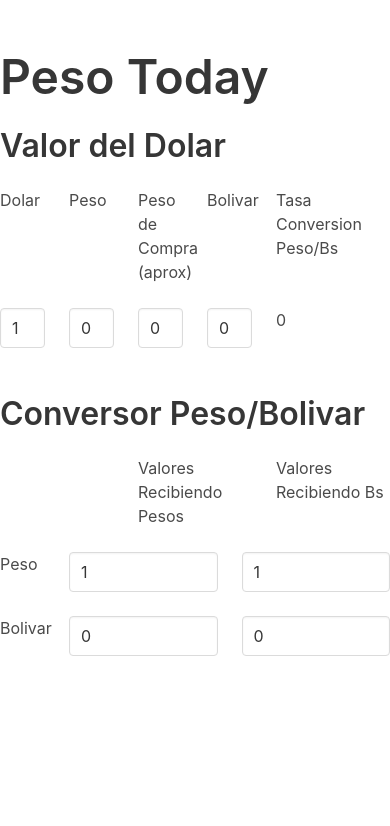
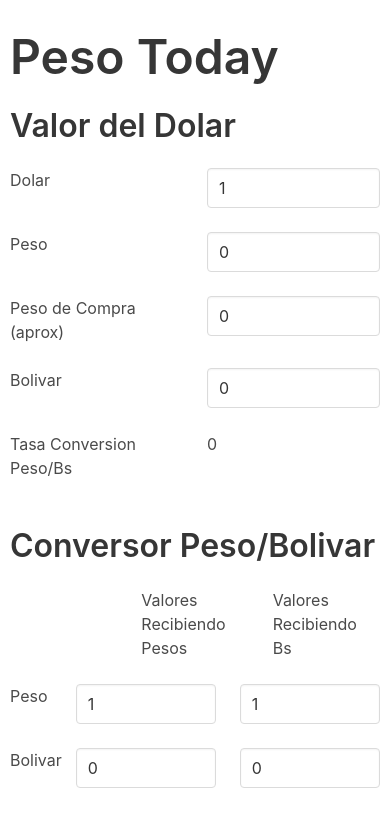
Before and after one commit to yisusangel/yisusangel.github.io, a plain HTML site: page pesoToday/index.html in a window 390 px wide. Drawn offline with nearby package versions, Linux system fonts and the light colour scheme; no server answers.

Commit message:
mas responsive

```diff
--- a/pesoToday/app.css
+++ b/pesoToday/app.css
@@ -1,6 +1,7 @@
 #cont {
-  margin: 50px auto;
-  max-width: 1000px;
+  margin: 20px auto;
+  padding:10px;
+  max-width: 800px;
 }
 
 [v-cloak] { display: none; }
--- a/pesoToday/app.js
+++ b/pesoToday/app.js
@@ -32,8 +32,8 @@ var app = new Vue({
     var that = this;
     function valoresBase(){
       that.tasasConversion.normal = parseFloat(Math.round(that.tasas.bolivar/that.tasas.peso * 100) / 100).toFixed(2);
-      that.tasasConversion.recPeso = parseFloat(Math.round(((that.tasas.bolivar/that.tasas.peso)/1.3) * 100) / 100).toFixed(2);
-      that.tasasConversion.recBolivar = parseFloat(Math.round((that.tasas.bolivar/that.tasas.peso)*1.1 * 100) / 100).toFixed(2);
+      that.tasasConversion.recPeso = parseFloat(Math.round(((that.tasas.bolivar/that.tasas.peso)/1.25) * 100) / 100).toFixed(2);
+      that.tasasConversion.recBolivar = parseFloat(Math.round((that.tasas.bolivar/that.tasas.peso)*1.13 * 100) / 100).toFixed(2);
 
       that.bolivarConv.recPeso = that.tasasConversion.recPeso;
       that.bolivarConv.recBolivar = that.tasasConversion.recBolivar;
@@ -49,7 +49,7 @@ var app = new Vue({
     axios.get("http://www.apilayer.net/api/live?access_key=0a722f2dcdd9b68c52dd508df4db2e73&format=1")
     .then(function (response) {
       that.tasas.peso = parseFloat(Math.round(response.data.quotes["USDCLP"] * 100) / 100).toFixed(2);
-      that.tasas.pesoCompra = parseFloat(Math.round((that.tasas.peso*1.01)* 100) / 100).toFixed(2);
+      that.tasas.pesoCompra = parseFloat(Math.round((that.tasas.peso*1.02)* 100) / 100).toFixed(2);
       that.valoresDolar.peso = that.tasas.peso;
       that.valoresDolar.pesoCompra = that.tasas.pesoCompra;
       valoresBase();
--- a/pesoToday/index.html
+++ b/pesoToday/index.html
@@ -17,40 +17,45 @@
         <h3 class="title is-3">Valor del Dolar</h3>
 
         <div class="columns is-mobile">
-            <div class="column is-2">
+          <div class="column is-6">
             <span>Dolar</span>
           </div>
-            <div class="column is-2">
-              <span>Peso</span>
-            </div>
-            <div class="column is-2">
-              <span>Peso de Compra (aprox)</span>
-            </div>
-            <div class="column is-2">
-              <span>Bolivar</span>
-            </div>
-            <div class="column is-2">
-              <span>Tasa Conversion Peso/Bs</span>
+          <div class="column is-6">
+            <input class="input" type="text" v-model="valoresDolar.dolar" :value="valoresDolar.dolar" @keyup="cambiarDolarDolar"/>
           </div>
         </div>
         <div class="columns is-mobile">
-            <div class="column is-2">
-              <input class="input" type="text" v-model="valoresDolar.dolar" :value="valoresDolar.dolar" @keyup="cambiarDolarDolar"/>
+          <div class="column is-6">
+            <span>Peso</span>
           </div>
-            <div class="column is-2">
+          <div class="column is-6">
             <input class="input" type="text" v-model="valoresDolar.peso" :value="valoresDolar.peso" @keyup="cambiarDolarPeso"/>
           </div>
-            <div class="column is-2">
+        </div>
+        <div class="columns is-mobile">
+          <div class="column is-6">
+            <span>Peso de Compra (aprox)</span>
+          </div>
+          <div class="column is-6">
             <input class="input" type="text" v-model="valoresDolar.pesoCompra" :value="valoresDolar.pesoCompra" @keyup="cambiarDolarPesoCompra"/>
           </div>
-            <div class="column is-2">
+        </div>
+        <div class="columns is-mobile">
+          <div class="column is-6">
+            <span>Bolivar</span>
+          </div>
+          <div class="column is-6">
             <input class="input" type="text" v-model="valoresDolar.bolivar" :value="valoresDolar.bolivar" @keyup="cambiarDolarBolivar"/>
           </div>
-            <div class="column is-2">
+        </div>
+        <div class="columns is-mobile">
+          <div class="column is-6">
+            <span>Tasa Conversion Peso/Bs</span>
+          </div>
+          <div class="column is-6">
             <span>{{tasasConversion.normal}}</span>
           </div>
         </div>
-
         <br/>
         <h3 class="title is-3">Conversor Peso/Bolivar</h3>
 
```
Lines whose indentation alone changed are shown as unchanged.
